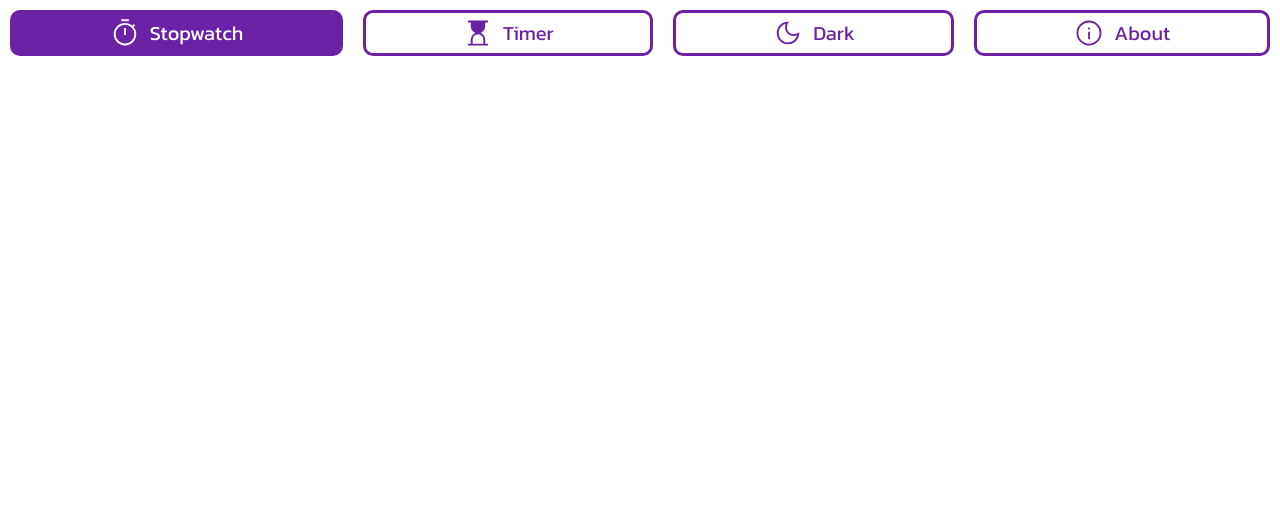
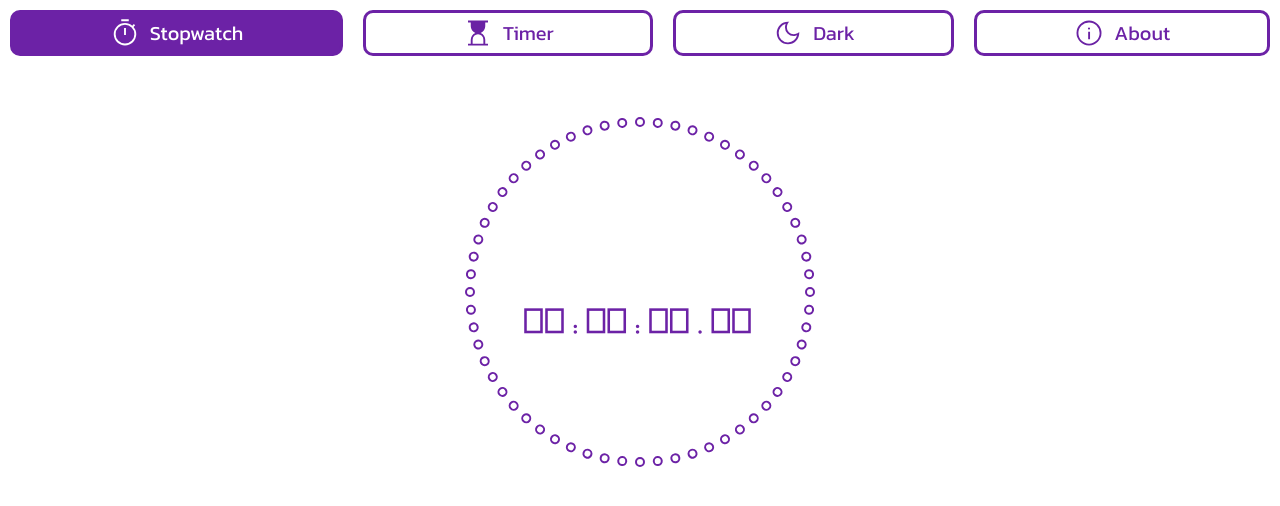
Before and after one commit to Diaa-E/stopwatch, a React (Vite) app: page / in a window 1280 px wide. Shown: the top 506 px of the page. Built offline with nearby package versions, Linux system fonts and the light colour scheme.

Commit message:
Align stopwatch markers in a circle

```diff
--- a/src/App.jsx
+++ b/src/App.jsx
@@ -5,12 +5,15 @@ import "./styles/theme.css";
 import { isSmallScreen, toggleMobileMode } from './mobileMode';
 import NavBar from './components/NavBar';
 import { tabs } from './tabs';
+import Stopwatch from './components/Stopwatch';
 
 function App({useDarkMode}) {
 
   const [mobileMode, setMobileMode] = useState(isSmallScreen());
   const [darkMode, setDarkMode] = useState(useDarkMode);
   const [activeTab, setActiveTab] = useState(tabs.stopwatch);
+  const [stopwatchTime, setStopwatchTime] = useState(0);
+  const [stopwatchPaused, setStopwatchPaused] = useState(true);
 
   toggleMobileMode(setMobileMode);
 
@@ -32,6 +35,12 @@ function App({useDarkMode}) {
         toggleDarkMode={toggleDarkMode}
         changeActiveTab={changeActiveTab}
       />
+      {
+        activeTab === tabs.stopwatch &&
+        <Stopwatch
+          time={stopwatchTime}
+        />
+      }
     </div>
   )
 }
--- /dev/null
+++ b/src/components/Stopwatch.jsx
@@ -0,0 +1,13 @@
+import "../styles/Stopwatch.css";
+import Watch from "./Watch"
+
+export default function Stopwatch({time})
+{
+    return (
+        <div className="stopwatch">
+            <Watch
+                time={time}
+            />
+        </div>
+    )
+}
--- a/src/components/Watch.jsx
+++ b/src/components/Watch.jsx
@@ -1,3 +1,5 @@
+import "../styles/Watch.css";
+
 import { convertFromCS } from "../timeConverter";
 
 export default function Watch({time})
@@ -6,7 +8,12 @@ export default function Watch({time})
 
     for (let i = 0; i < 60; i++)
     {
-        markers.push(<div key={i} data-testid="marker" className="marker"></div>)
+        markers.push(<div
+                        key={i}
+                        data-testid="marker"
+                        className="marker"
+                        style={{transform: ` rotateZ(${i * 6}deg) translateX(170px)`}}
+                    ></div>)
     }
 
     return (
@@ -15,7 +22,7 @@ export default function Watch({time})
                 markers
             }
             <div data-testid="hand" className="hand"></div>
-            <p data-testid="time ">{convertFromCS(time).join(":")}</p>
+            <p className="watch-time" data-testid="time ">{convertFromCS(time).join(":")}</p>
         </div>
     )
 }
--- a/src/styles/App.css
+++ b/src/styles/App.css
@@ -12,10 +12,11 @@
   height: 100dvh;
   width: 100dvw;
   display: flex;
-  flex-direction: flex-start;
-  justify-content: center;
-  align-content: flex-start;
-  align-items: flex-start;
+  flex-direction: column;
+  flex-direction: center;
+  justify-content: flex-start;
+  align-content: center;
+  align-items: center;
   justify-items: flex-start;
   transition-duration: var(--color-transition);
 }
--- /dev/null
+++ b/src/styles/Stopwatch.css
@@ -0,0 +1,7 @@
+.stopwatch{
+    display: grid;
+    place-items: center;
+    place-content: center;
+    height: calc(170px * 3);
+    width: calc(170px * 3);
+}
--- /dev/null
+++ b/src/styles/Watch.css
@@ -0,0 +1,18 @@
+.watch-time{
+    font-family: minim;
+    color: var(--accent);
+    font-size: 32px;
+    grid-row: 1;
+    grid-column: 1;
+}
+
+.marker{
+    background-color: var(--bg);
+    grid-row: 1;
+    grid-column: 1;
+    height: 10px;
+    width: 10px;
+    border-radius: 50%;
+    border: solid var(--accent) 2px;
+    margin: -10px auto 0 auto;
+}
```
